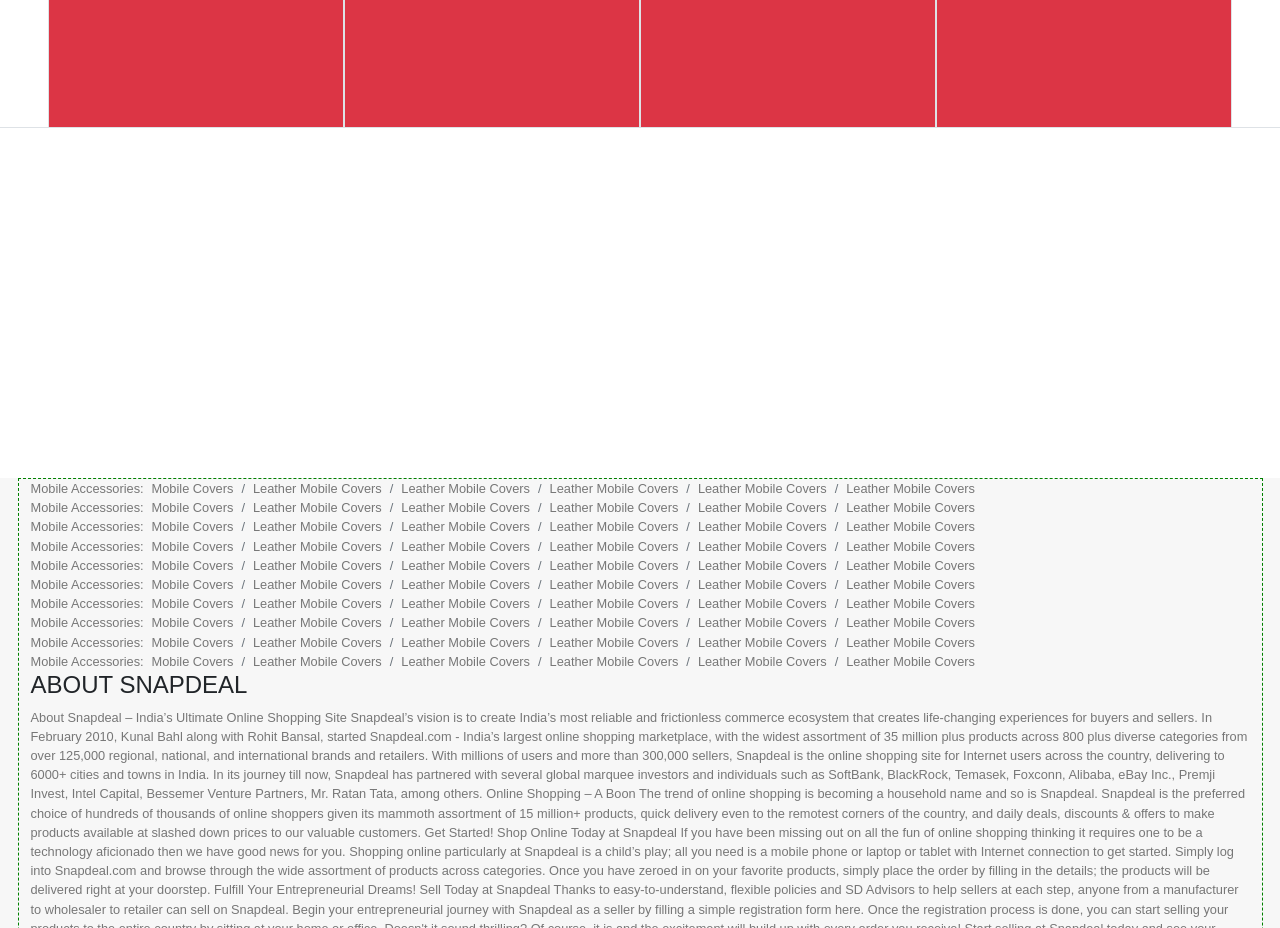
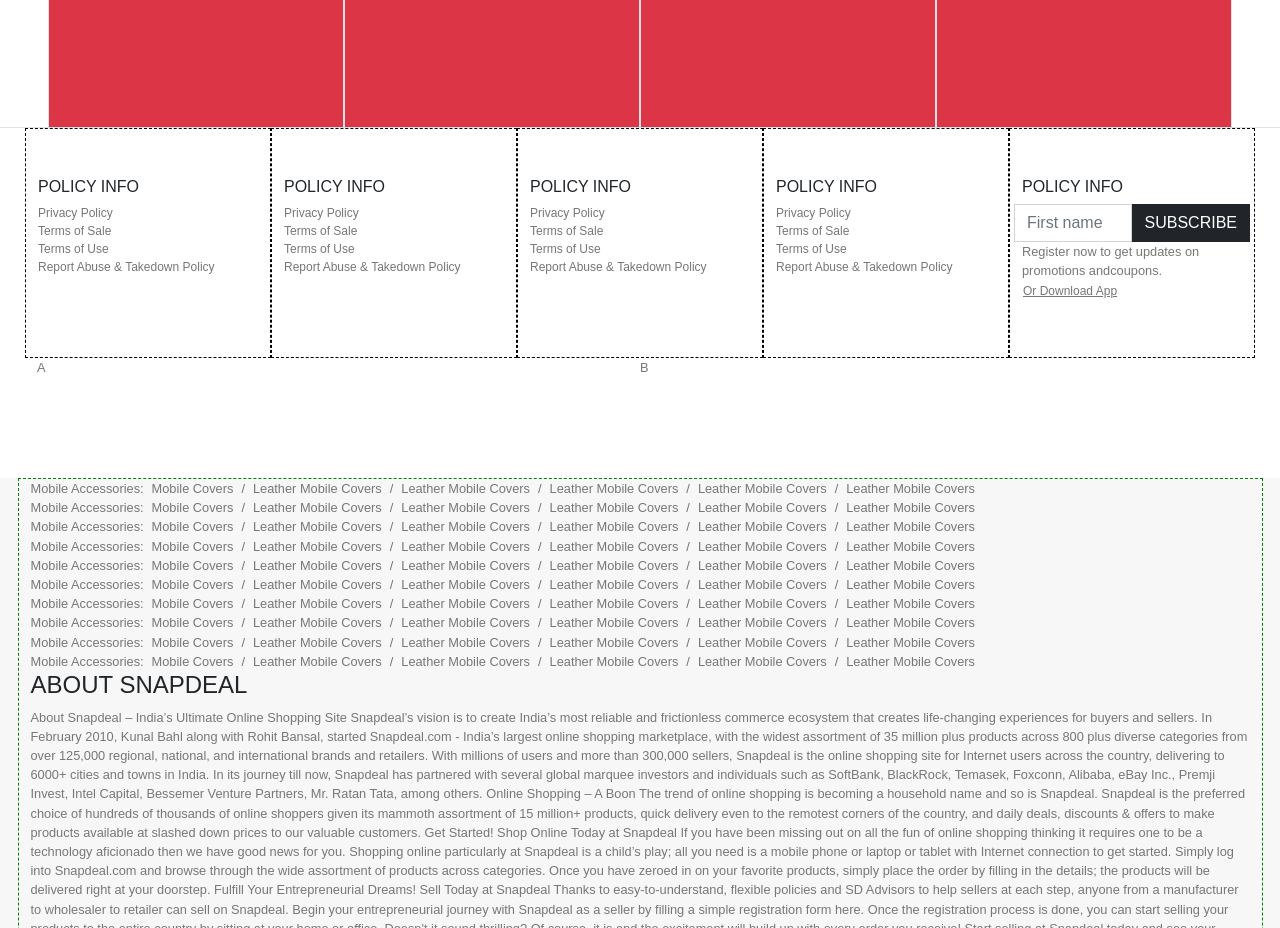
Before and after one commit to anildalar/snapdeal-webdevelopment, a React (Create React App) app: page / in a window 1280 px wide. Shown: the part 7360-8288 px from the top of the page. Built offline with nearby package versions, Linux system fonts and the light colour scheme; the HTML template or start-up script is replaced by a standard one.

Commit message:
video18 - Footer WIP

```diff
--- a/src/App.css
+++ b/src/App.css
@@ -224,6 +224,17 @@
 .a_foot1{
   height: 550px;
 }
+.a_foot1_cont2{
+  max-width: 1230px;
+}
+.a_foot1_cont2 a{
+  font-size: 12px;
+  padding: 0px;
+  color:#a5a5a5;
+}
+.a_foot1_cont2 a:hover{
+  text-decoration: underline;
+}
 .a_foot2 a:hover{
   text-decoration: underline;
 }
--- a/src/App.js
+++ b/src/App.js
@@ -324,7 +324,7 @@
         </div>
         <footer>
           <div className="container-fluid bg-white a_foot1">
-            <div className="row ps-5 pe-5 border-top border-bottom" style={{ 'height':200+'px' }}>
+            <div className="row ps-5 pe-5 border-top border-bottom" style={{ 'height': 200 + 'px' }}>
               <div className="col-3 p-0 border-start border-end ">
                 <a href="#" className="btn btn-danger w-100 h-100 rounded-0">
                   <div className="a_fspritebox"></div>
@@ -338,6 +338,96 @@
               </div>
               <div className="col-3 p-0 border-start border-end">
                 <a href="#" className="btn btn-danger w-100 h-100 rounded-0">A</a>
+              </div>
+            </div>
+            <div className="container a_foot1_cont2">
+              <div className="row" style={{ 'height': 230 + 'px' }}>
+                <div className="col tbdr pt-5">
+                  <h6 className="text-dark">POLICY INFO</h6>
+                  <ul className="nav flex-column">
+                    <li className="nav-item">
+                      <a className="nav-link" href="#">Privacy Policy</a>
+                    </li>
+                    <li className="nav-item">
+                      <a className="nav-link" href="#">Terms of Sale</a>
+                    </li>
+                    <li className="nav-item">
+                      <a className="nav-link" href="#">Terms of Use</a>
+                    </li>
+                    <li className="nav-item">
+                      <a className="nav-link" href="#">Report Abuse &amp; Takedown Policy</a>
+                    </li>
+                  </ul>
+                </div>
+                <div className="col tbdr pt-5">
+                  <h6 className="text-dark">POLICY INFO</h6>
+                  <ul className="nav flex-column">
+                    <li className="nav-item">
+                      <a className="nav-link" href="#">Privacy Policy</a>
+                    </li>
+                    <li className="nav-item">
+                      <a className="nav-link" href="#">Terms of Sale</a>
+                    </li>
+                    <li className="nav-item">
+                      <a className="nav-link" href="#">Terms of Use</a>
+                    </li>
+                    <li className="nav-item">
+                      <a className="nav-link" href="#">Report Abuse &amp; Takedown Policy</a>
+                    </li>
+                  </ul>
+                </div>
+                <div className="col tbdr pt-5">
+                  <h6 className="text-dark">POLICY INFO</h6>
+                  <ul className="nav flex-column">
+                    <li className="nav-item">
+                      <a className="nav-link" href="#">Privacy Policy</a>
+                    </li>
+                    <li className="nav-item">
+                      <a className="nav-link" href="#">Terms of Sale</a>
+                    </li>
+                    <li className="nav-item">
+                      <a className="nav-link" href="#">Terms of Use</a>
+                    </li>
+                    <li className="nav-item">
+                      <a className="nav-link" href="#">Report Abuse &amp; Takedown Policy</a>
+                    </li>
+                  </ul>
+                </div>
+                <div className="col tbdr pt-5">
+                  <h6 className="text-dark">POLICY INFO</h6>
+                  <ul className="nav flex-column">
+                    <li className="nav-item">
+                      <a className="nav-link" href="#">Privacy Policy</a>
+                    </li>
+                    <li className="nav-item">
+                      <a className="nav-link" href="#">Terms of Sale</a>
+                    </li>
+                    <li className="nav-item">
+                      <a className="nav-link" href="#">Terms of Use</a>
+                    </li>
+                    <li className="nav-item">
+                      <a className="nav-link" href="#">Report Abuse &amp; Takedown Policy</a>
+                    </li>
+                  </ul>
+                </div>
+                <div className="col tbdr pt-5">
+                  <h6 className="text-dark">POLICY INFO</h6>
+                  <form>
+                    <div className="row g-3">
+                      <div className="col p-0">
+                        <input type="text" className="form-control rounded-0" placeholder="First name" aria-label="First name" />
+                      </div>
+                        <div className="col p-0">
+                          <input type="button" className="btn btn-dark rounded-0" value="SUBSCRIBE"/>
+                      </div>
+                        </div>
+                  </form>
+                  <p>Register now to get updates on promotions andcoupons. <a href="#" className="btn btn-link btn-sm">Or Download App</a></p>
+                </div>
+                <div className="row">
+                  <div className="col-6">A</div>
+                  <div className="col-6">B</div>
+                </div>
               </div>
                 </div>
               </div>
@@ -470,5 +560,5 @@
 }
 
 
-App.propTypes = {}
+          App.propTypes = { }
           export default App
```
Lines whose indentation alone changed are shown as unchanged.
